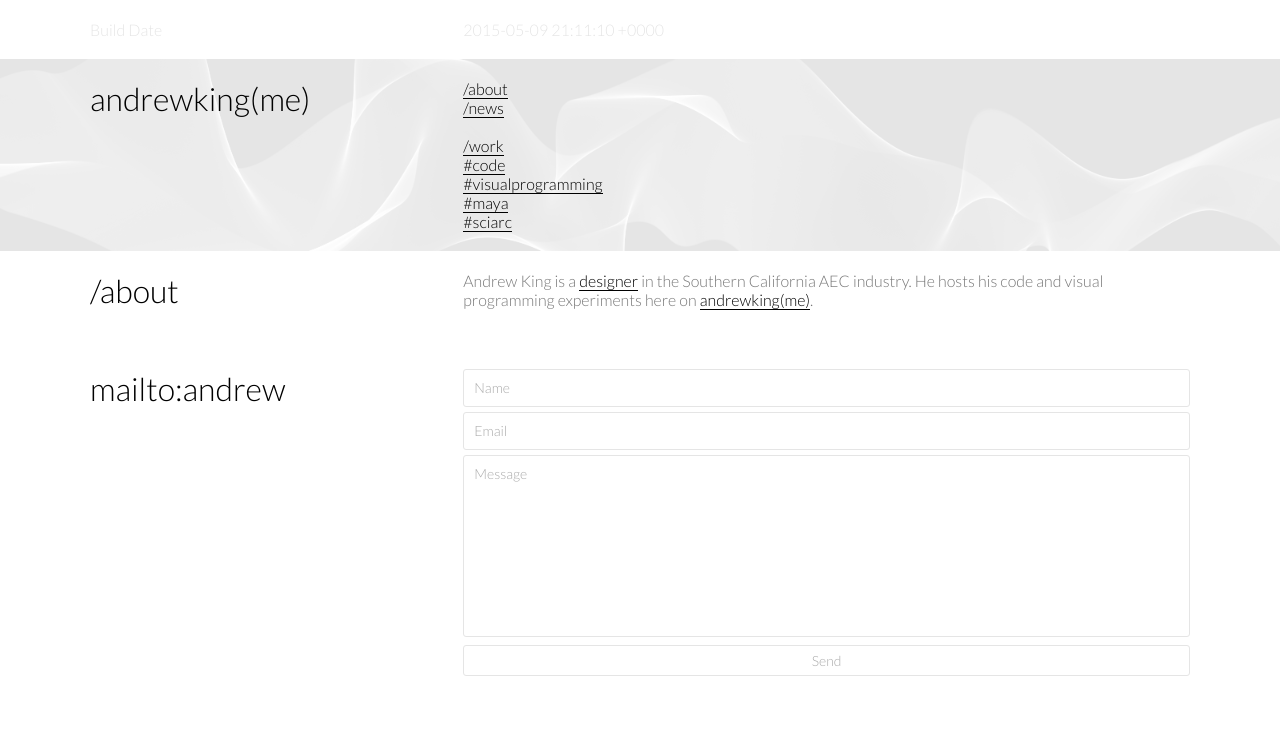
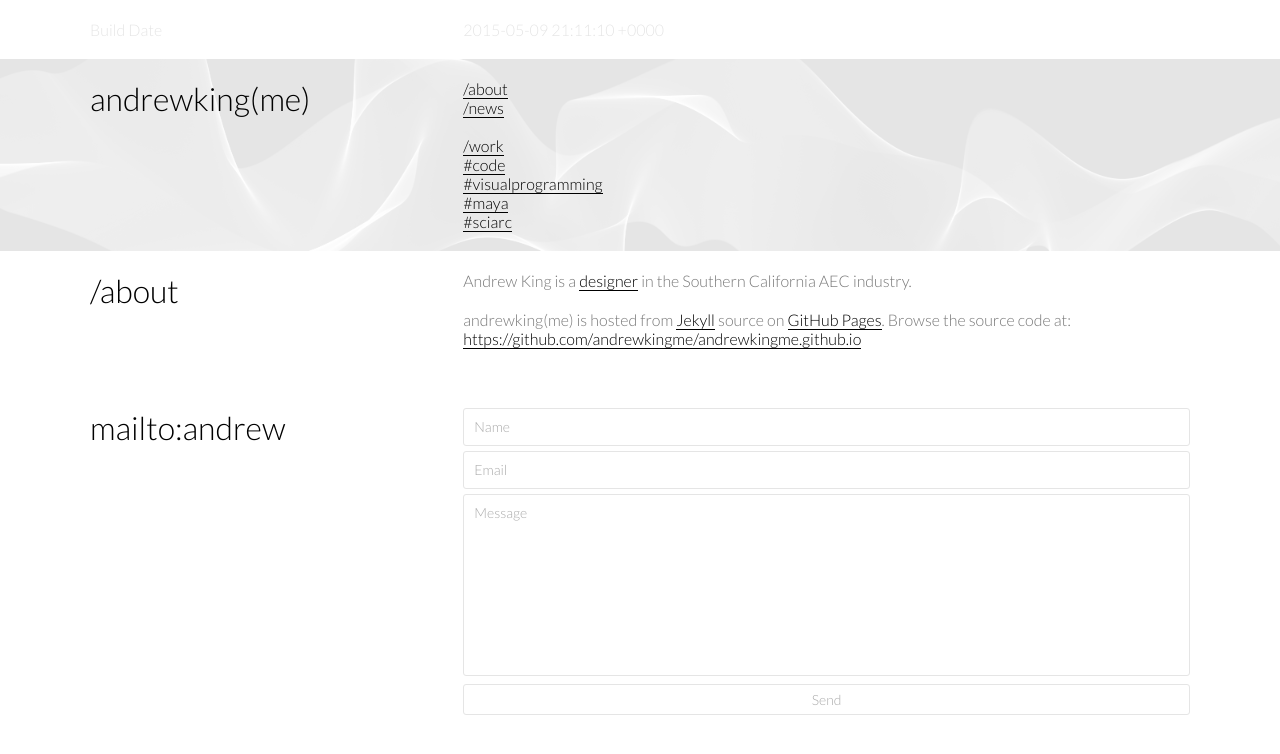
Before and after one commit to andrewkingme/andrewkingme.github.io, a Jekyll site: the page built from about/index.md, in a window 1280 px wide. Shown: the top 754 px of the page. Built offline with Jekyll 4.4.1, drawn with Linux system fonts in a browser that asks for light colours.

Commit message:
Add Links to GitHub Source

```diff
--- a/about/index.md
+++ b/about/index.md
@@ -3,4 +3,6 @@ layout: about
 title: /about
 ---
 
-Andrew King is a [designer](http://www.linkedin.com/pub/andrew-king/44/a9a/1b3) in the Southern California AEC industry. He hosts his code and visual programming experiments here on [andrewking(me)](http://andrewkingme.com).
+Andrew King is a [designer](http://www.linkedin.com/pub/andrew-king/44/a9a/1b3) in the Southern California AEC industry.
+
+andrewking(me) is hosted from [Jekyll](http://jekyllrb.com) source on [GitHub Pages](http://pages.github.com). Browse the source code at: [https://github.com/andrewkingme/andrewkingme.github.io](https://github.com/andrewkingme/andrewkingme.github.io)
```
Also changed, not shown: _work/Built-With-Jekyll.md (+2 -0 lines).
